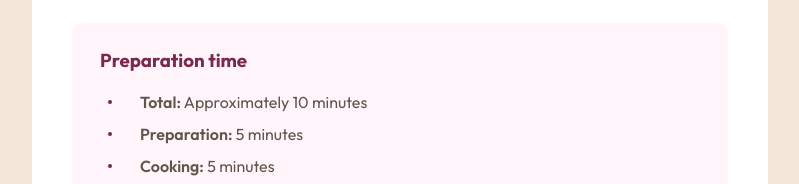
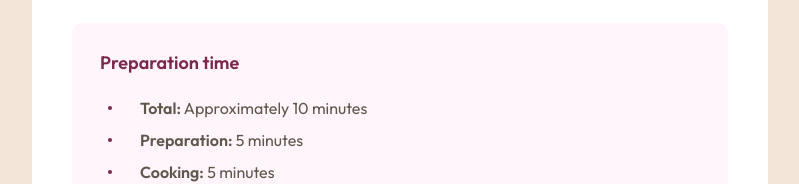
Before and after one commit to mehmeterogul/recipe-page, a plain HTML site: page index.html in a window 1280 px wide. Shown: the part 616-800 px from the top of the page, without its empty margins (240-1039 px from the left). Drawn offline with Linux system fonts and the light colour scheme.

Commit message:
update index.html

```diff
--- a/assets/css/style.css
+++ b/assets/css/style.css
@@ -157,6 +157,8 @@ hr {
 
 .prep-time__heading {
   color: var(--dark-raspberry);
+  font-size: 1.125rem;
+  font-weight: var(--font-weight-bold);
 }
 
 .nutrition__table {
--- a/index.html
+++ b/index.html
@@ -35,7 +35,7 @@
       </p>
 
       <div class="prep-time__container">
-        <h3 class="prep-time__heading">Preparation time</h3>
+        <p class="prep-time__heading">Preparation time</p>
         <ul role="list" class="prep-time__list">
           <li class="prep-time">
             <span>Total:</span> Approximately 10 minutes
```
